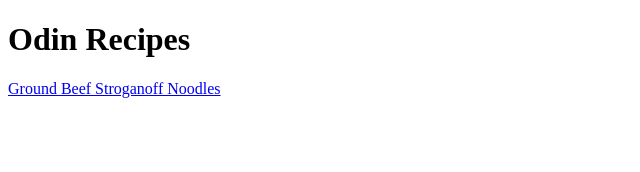
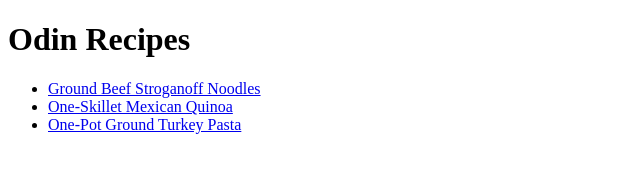
Before and after one commit to HasanMaaraj/odin-recipes, a plain HTML site: page index.html in a window 1280 px wide. Shown: the whole page, without its empty margins (0-640 px from the left). Drawn offline with Linux system fonts and the light colour scheme.

Commit message:
creat recipe pages and link to them in home page

```diff
--- a/index.html
+++ b/index.html
@@ -6,6 +6,10 @@
 </head>
 <body>
     <h1>Odin Recipes</h1>
-    <a href="recipes/noodles.html">Ground Beef Stroganoff Noodles</a>
+    <ul>
+        <li><a href="recipes/noodles.html">Ground Beef Stroganoff Noodles</a></li>
+        <li><a href="recipes/quinoa.html">One-Skillet Mexican Quinoa</a></li>
+        <li><a href="recipes/pasta.html">One-Pot Ground Turkey Pasta</a></li>
+    </ul>
 </body>
 </html>
```
Also changed, not shown: recipes/pasta.html (added, +10 -0 lines), recipes/quinoa.html (added, +10 -0 lines).
